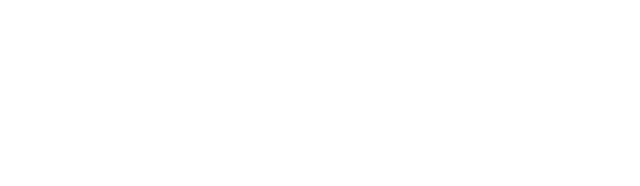
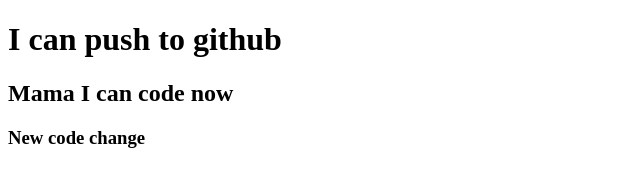
Before and after one commit to zebiburrahman/my-second-repo, a plain HTML site: page index.html in a window 1280 px wide. Shown: the whole page, without its empty margins (0-640 px from the left). Drawn offline with Linux system fonts and the light colour scheme.

Commit message:
added header

```diff
--- a/index.html
+++ b/index.html
@@ -7,6 +7,8 @@
     <title>My Second Github Repo</title>
 </head>
 <body>
-
+    <h1>I can push to github</h1>
+    <h2>Mama I can code now</h2>
+    <h3>New code change</h3>
 </body>
 </html>
```
